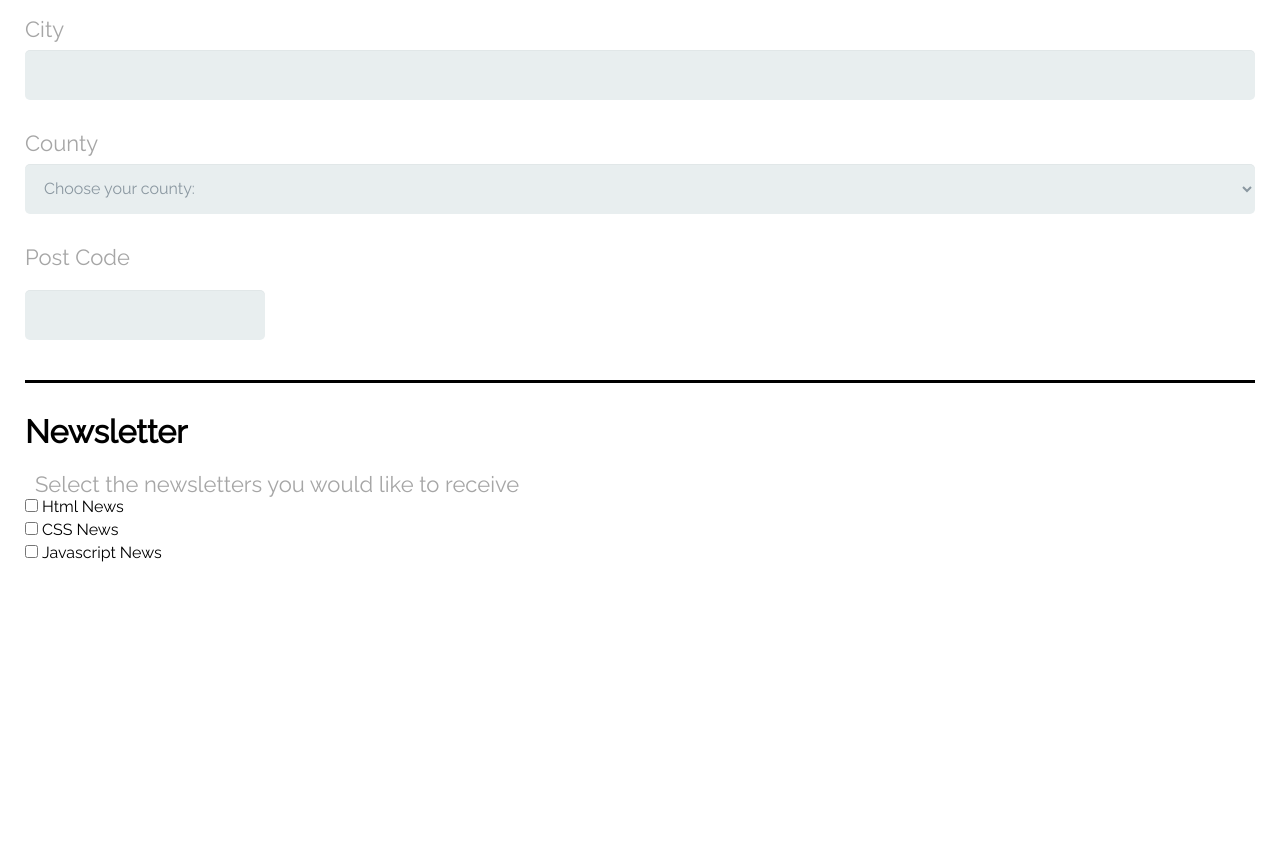
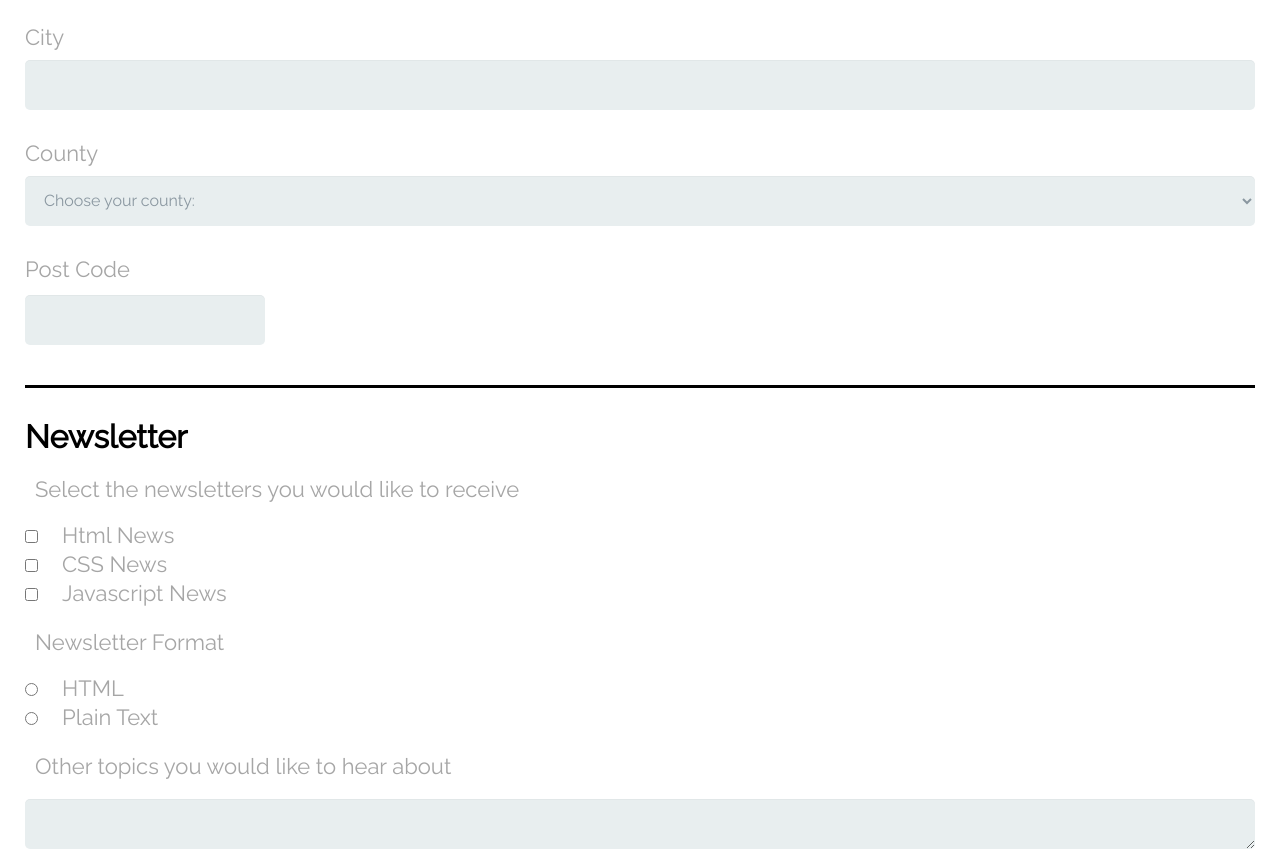
Before and after one commit to joerobb/Techdegree-Project-3, a plain HTML site: page index.html in a window 1280 px wide. Shown: the part 820-1673 px from the top of the page. Before the commit the page ends 1386 px from the top, so only its background shows below. Drawn offline with Linux system fonts and the light colour scheme.

Commit message:
Checkboxes and Radio Buttons

```diff
--- a/css/style.css
+++ b/css/style.css
@@ -69,6 +69,8 @@ form {
 
 .news {
   text-align: left;
+  margin-bottom: 20px;
+  margin-top: 20px;
 }
 
 input[type="text"],
@@ -121,6 +123,7 @@ input[placeholder] {
 
 input[type="zip"] {
   width: 240px;
+  margin-top: -7px;
 }
 
 select {
@@ -142,14 +145,19 @@ button {
   margin-bottom: 10px;
 }
 
-
 label {
   display: block;
-  margin-bottom: 8px;
+  margin-bottom: 10px;
   font-size: 22px;
   color: #a6a6a6;
 }
 
+label.light {
+  padding-bottom: 30px;
+  margin-left: 20px;
+  font-weight: 300;
+  display: inline;
+}
 
 
 @media screen and (min-width: ) {
--- a/index.html
+++ b/index.html
@@ -41,9 +41,14 @@
 
 	<h1 class="newsletter">Newsletter</h1>
 	<p class="news">Select the newsletters you would like to receive</p>
-	<input type="checkbox" id="html" value="interest_html" name="user_html">Html News</input> <br>
-	<input type="checkbox" id="css" value="interest_css" name="user_css">CSS News</input> <br>
-	<input type="checkbox" id="java" value="interest_java" name="user_java">Javascript News</input>
+	<input type="checkbox" id="html" value="interest_html" name="user_html"><label class= "light" for="html">Html News</label> <br>
+	<input type="checkbox" id="css" value="interest_css" name="user_css"><label class= "light" for="html">CSS News</label><br>
+	<input type="checkbox" id="java" value="interest_java" name="user_java"><label class= "light" for="html">Javascript News</label>
+  <p class="news">Newsletter Format</p>
+	<input type="radio" id="htmls" value="format" name="user_format"><label for="htmls" class="light">HTML</label> <br>
+	<input type="radio" id="plain" value="format" name="user_format"><label for="plain" class="light">Plain Text</label>
+	<p class="news">Other topics you would like to hear about</p>
+	<textarea id="topic" name="user_topic"></textarea>
 
   </form>
 
```
